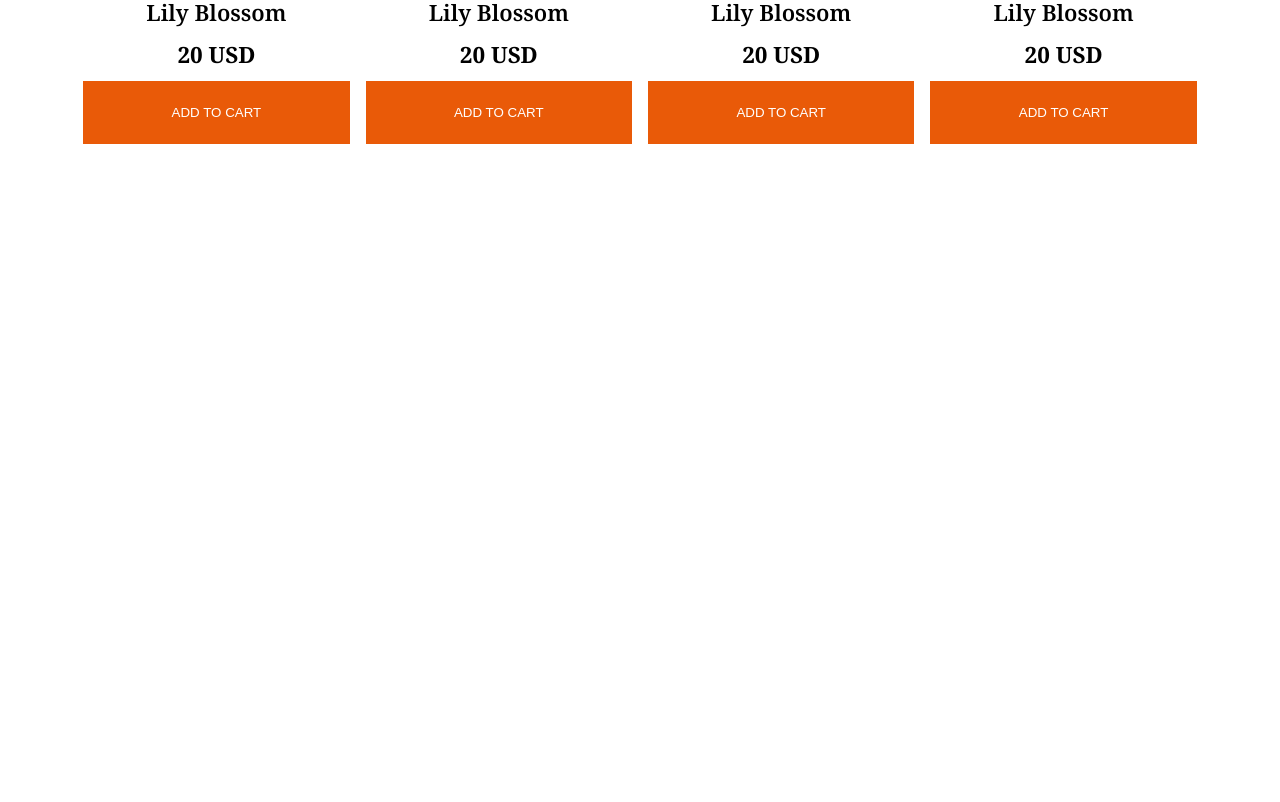
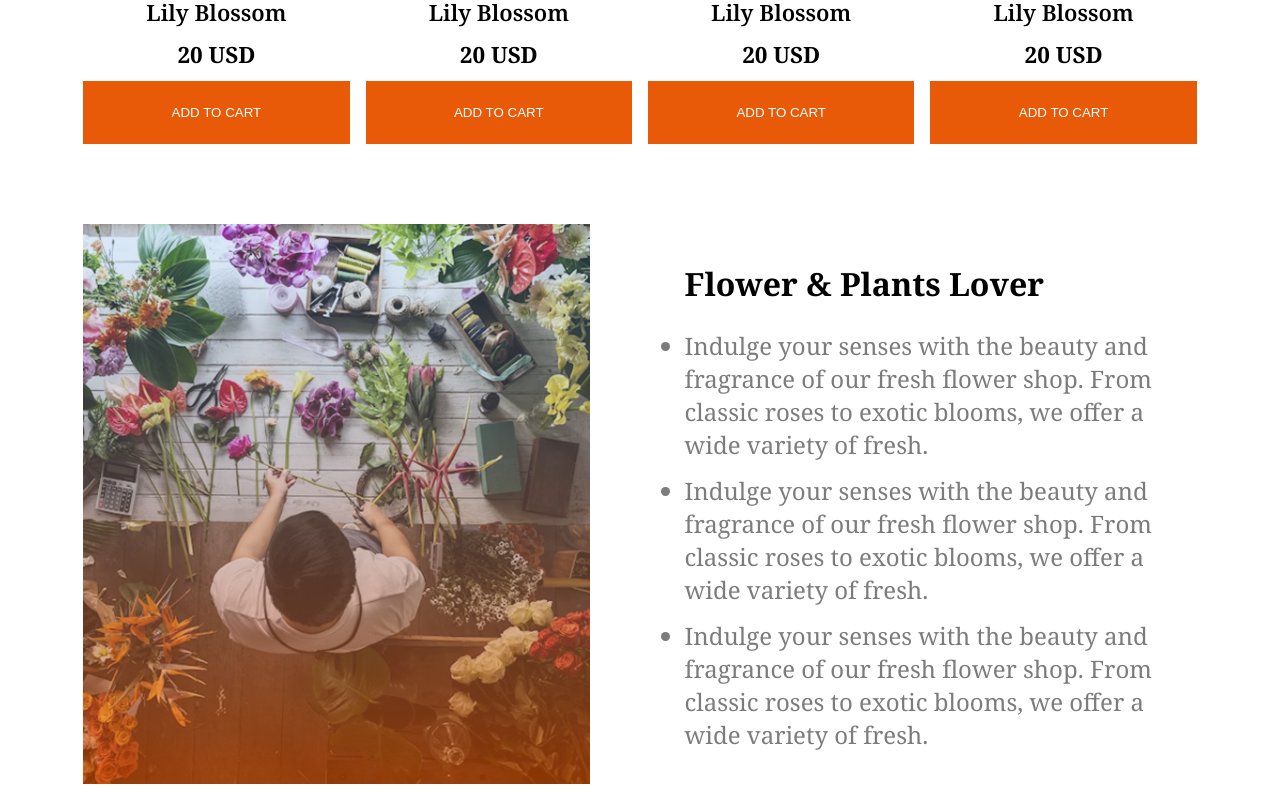
Before and after one commit to Palok123/Flower-website, a plain HTML site: page index.html in a window 1280 px wide. Shown: the part 1598-2400 px from the top of the page. Before the commit the page ends 1822 px from the top, so only its background shows below. Drawn offline with Linux system fonts and the light colour scheme.

Commit message:
added flower lover section

```diff
--- a/index.html
+++ b/index.html
@@ -85,6 +85,20 @@
                 </div>
             </div>
         </section>
+        <section class="flower-lover">
+            <div class="flower-lover-img">
+                <img src="assets/flower-store.png" alt="flower-store-img">
+            </div>
+             <div class="flower-lover-content">
+                <h2 class="plan-section-header" >Flower & Plants Lover</h2>
+                 <ul>
+                    <li class="section-text-style">Indulge your senses with the beauty and fragrance of our fresh flower shop. From classic roses to exotic blooms, we offer a wide variety of fresh.</li>
+                    <li class="section-text-style">Indulge your senses with the beauty and fragrance of our fresh flower shop. From classic roses to exotic blooms, we offer a wide variety of fresh.</li>
+                    <li class="section-text-style">Indulge your senses with the beauty and fragrance of our fresh flower shop. From classic roses to exotic blooms, we offer a wide variety of fresh.</li>
+                 </ul>
+
+             </div>
+        </section>
     </main>
     <footer class="noto-serif-font ">
 
--- a/style.css
+++ b/style.css
@@ -38,7 +38,7 @@ nav{
     justify-content: space-between;
     align-items: center;
 }
-ul{
+ nav ul{
     display: flex;
     gap: 1rem;
     align-items: center;
@@ -164,3 +164,36 @@ header{
 }
 
 }
+/* flower lover section style */
+.flower-lover{
+    width: 87%;
+
+    margin: 0 auto;
+    display: flex;
+    justify-content: space-between;
+    align-items: center;
+}
+.flower-lover-img{
+
+    margin-bottom: .8rem;
+}
+.flower-lover-content{
+    width: 46%;
+}
+.flower-lover-img img{
+    width: 100%;
+    max-height:560px ;
+}
+.flower-lover ul li{
+   margin-bottom: .8rem;
+}
+@media screen and (max-width:576px){
+    .flower-lover{
+
+    flex-direction: column;
+    align-items: center;
+}
+.flower-lover-content{
+    width:100%;
+}
+}
```
